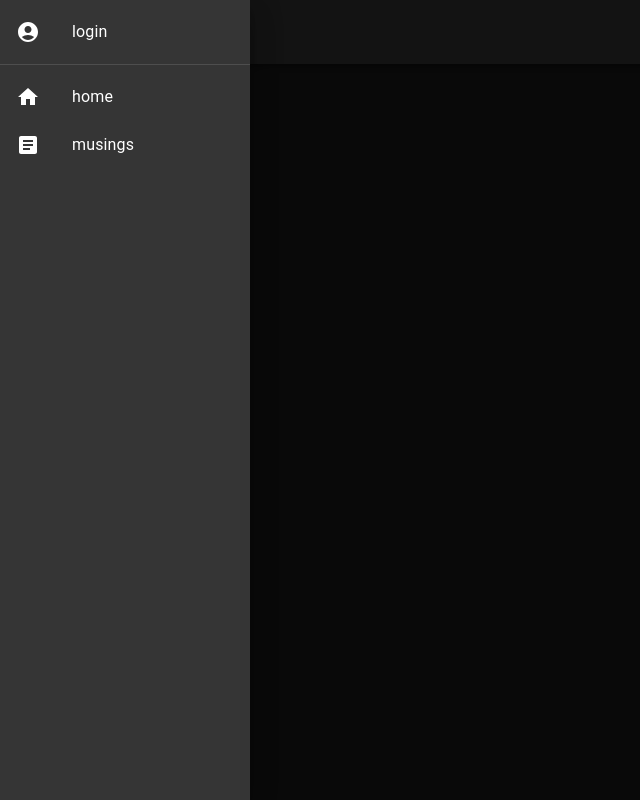
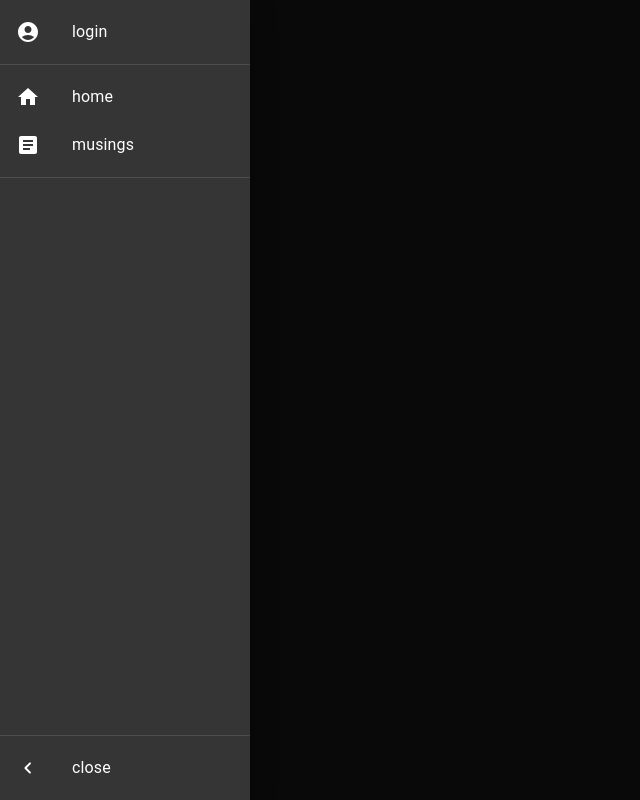
Before and after one commit to cjmcgraw/rlmcgraw.com, a React app in the folder webapp/: page / in a window 1280 px wide. Both pictures are taken after a click on the button "menu". Shown: the whole page, without its empty margins (0-640 px from the left). Built offline with nearby package versions, Linux system fonts and the light colour scheme; the HTML template or start-up script is replaced by a standard one.

Commit message:
moved appbar to site drawer

```diff
--- a/webapp/src/components/SiteAppBar.tsx
+++ /dev/null
@@ -1,103 +0,0 @@
-import { AppBar, Box, Divider, Drawer, IconButton, List, ListItem, ListItemButton, ListItemIcon, ListItemText, Toolbar, Typography } from '@mui/material';
-import ArticleIcon from '@mui/icons-material/Article';
-import HomeIcon from '@mui/icons-material/Home';
-import MenuIcon from '@mui/icons-material/Menu';
-import AccountCircleIcon from '@mui/icons-material/AccountCircle';
-import * as React from 'react';
-import { useLocation, useNavigate } from 'react-router-dom'
-
-
-export const userItems = {
-    login: (
-        <ListItemIcon>
-            <AccountCircleIcon/>
-        </ListItemIcon>
-    )
-}
-
-export const navigationItems = {
-    home: (
-        <ListItemIcon>
-            <HomeIcon />
-        </ListItemIcon>
-    ),
-    musings: (
-        <ListItemIcon>
-            <ArticleIcon />
-        </ListItemIcon>
-    ),
-}
-
-
-export default function SiteAppBar() {
-    const navigate = useNavigate();
-    const location = useLocation();
-    const [title] = location.pathname.split('/').filter(x => x)
-
-
-    const [open, setOpen] = React.useState(false);
-
-    const userListComponents = Object.entries(userItems)
-        .map(([name, child], idx) => (
-            <ListItem key={`${name}-${idx}`} disablePadding>
-                <ListItemButton
-                    onClick={() => navigate(`/${name}`)}
-                >
-                    {child}
-                    <ListItemText primary={name} />
-                </ListItemButton>
-            </ListItem>
-        ));
-
-    const navigationListComponents = Object.entries(navigationItems)
-        .map(([name, child], idx) => (
-            <ListItem key={`${name}-${idx}`} disablePadding>
-            <ListItemButton
-                onClick={() => navigate(`/${name}`)}
-            >
-                {child}
-                <ListItemText primary={name}/>
-            </ListItemButton>
-            </ListItem>
-        ));
-
-    const DrawerList = (
-        <Box sx={{ width: 250 }} onClick={() => setOpen(false)}>
-            <List>
-                {userListComponents}
-            </List>
-
-            <Divider />
-            <List>
-                {navigationListComponents}
-            </List>
-        </Box>
-    );
-
-    return (
-        <Box>
-            <AppBar>
-                <Toolbar>
-                    <Box
-                        display="flex"
-                        justifyContent="center"
-                        alignItems="center"
-                    >
-                        <IconButton
-                            size='small'
-                            edge="start"
-                            color="inherit"
-                            aria-label="menu"
-                            onClick={() => setOpen(true)}
-                        >
-                            <MenuIcon />
-                        </IconButton>
-                    </Box>
-                </Toolbar>
-            </AppBar>
-            <Drawer open={open} onClose={() => setOpen(false)}>
-                {DrawerList}
-            </Drawer>
-        </Box>
-    )
-}
--- /dev/null
+++ b/webapp/src/components/SiteDrawer.tsx
@@ -0,0 +1,118 @@
+import { AppBar, BottomNavigation, BottomNavigationAction, Box, Button, Divider, Drawer, Fab, IconButton, List, ListItem, ListItemButton, ListItemIcon, ListItemText, Toolbar, Typography } from '@mui/material';
+import ArticleIcon from '@mui/icons-material/Article';
+import HomeIcon from '@mui/icons-material/Home';
+import MenuIcon from '@mui/icons-material/Menu';
+import AddIcon from '@mui/icons-material/Add';
+import AccountCircleIcon from '@mui/icons-material/AccountCircle';
+import * as React from 'react';
+import { useLocation, useNavigate } from 'react-router-dom'
+import { ChevronLeftRounded } from '@mui/icons-material';
+
+export const userItems = {
+    login: (
+        <ListItemIcon>
+            <AccountCircleIcon/>
+        </ListItemIcon>
+    )
+}
+
+export const navigationItems = {
+    home: (
+        <ListItemIcon>
+            <HomeIcon />
+        </ListItemIcon>
+    ),
+    musings: (
+        <ListItemIcon>
+            <ArticleIcon />
+        </ListItemIcon>
+    ),
+}
+
+
+export default function SiteTray() {
+    const navigate = useNavigate();
+    const location = useLocation();
+    const [title] = location.pathname.split('/').filter(x => x)
+
+
+    const [open, setOpen] = React.useState(false);
+
+    const userListComponents = Object.entries(userItems)
+        .map(([name, child], idx) => (
+            <ListItem key={`${name}-${idx}`} disablePadding>
+                <ListItemButton
+                    onClick={() => navigate(`/${name}`)}
+                >
+                    {child}
+                    <ListItemText primary={name} />
+                </ListItemButton>
+            </ListItem>
+        ));
+
+    const navigationListComponents = Object.entries(navigationItems)
+        .map(([name, child], idx) => (
+            <ListItem key={`${name}-${idx}`} disablePadding>
+            <ListItemButton
+                onClick={() => navigate(`/${name}`)}
+            >
+                {child}
+                <ListItemText primary={name}/>
+            </ListItemButton>
+            </ListItem>
+        ));
+
+    return (
+        <Box>
+            <Fab
+                color="secondary"
+                aria-label="menu"
+                sx={{
+                    position: "fixed",
+                    bottom: theme => theme.spacing(2),
+                    left: theme => theme.spacing(2),
+                }}
+                onClick={() => setOpen(!open)}
+            >
+                <MenuIcon />
+            </Fab>
+            <Drawer
+                PaperProps={{
+                    sx: {
+                        width: 250,
+                        display: "flex",
+                        flexDirection: "column",
+                        justifyContent: "space-between"
+                    }
+                }}
+                open={open}
+                onClose={() => setOpen(false)}
+            >
+                <Box>
+                    <List>
+                        {userListComponents}
+                    </List>
+
+                    <Divider />
+                    <List>
+                        {navigationListComponents}
+                    </List>
+                    <Divider />
+                </Box>
+                <Box>
+                    <Divider />
+                    <List>
+                        <ListItem disablePadding>
+                            <ListItemButton onClick={() => setOpen(false)}>
+                                <ListItemIcon>
+                                    <ChevronLeftRounded />
+                                </ListItemIcon>
+                                <ListItemText primary='close' />
+                            </ListItemButton>
+                        </ListItem>
+                    </List>
+                </Box>
+            </Drawer>
+        </Box>
+    )
+}
--- a/webapp/src/index.tsx
+++ b/webapp/src/index.tsx
@@ -3,7 +3,7 @@ import { ThemeProvider, createTheme, styled } from '@mui/material/styles';
 import CssBaseline from '@mui/material/CssBaseline';
 import * as React from 'react';
 import * as ReactDOM from 'react-dom/client';
-import SiteAppBar from './components/SiteAppBar';
+import SiteDrawer from './components/SiteDrawer';
 import { createBrowserRouter, Outlet, Router, RouterProvider } from 'react-router-dom';
 import Musings from "./routes/musings/index";
 import Root from './routes/root';
@@ -65,7 +65,7 @@ export default function App(props?) {
 
     return (
         <Box {...boxProps}>
-            <SiteAppBar />
+            <SiteDrawer />
             <Offset />
 
             <Box>
```
